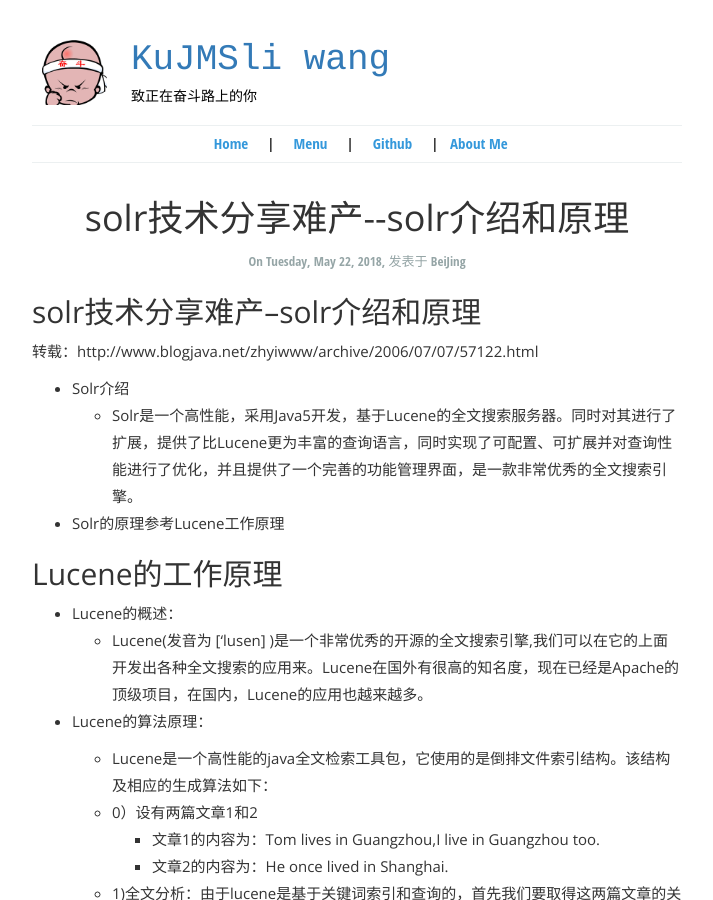
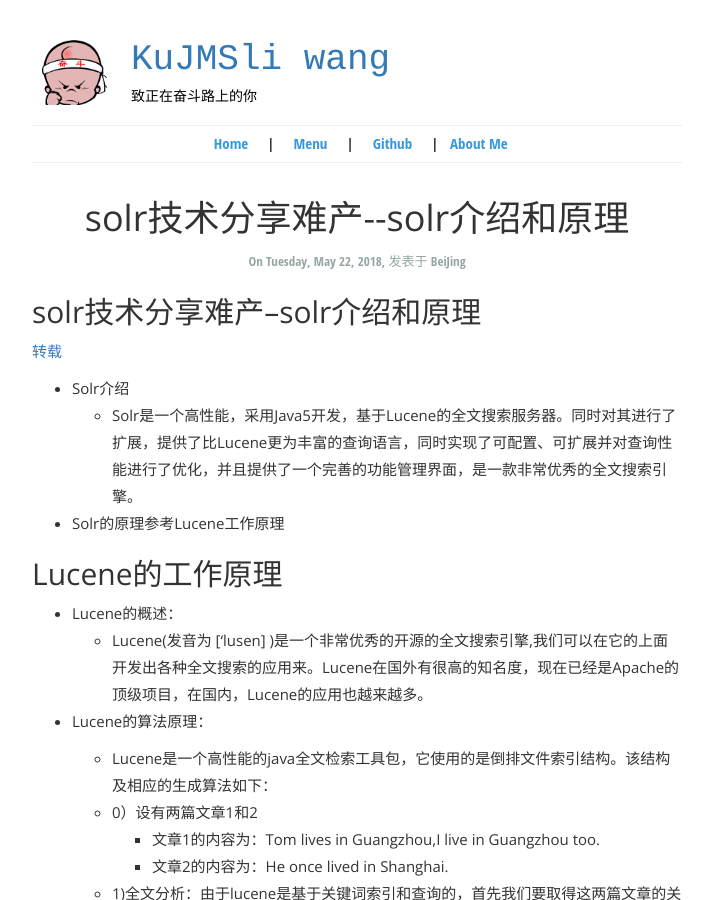
Before and after one commit to KuJMSliwang/KuJMSliwang.github.io, a Jekyll site: the page built from _posts/2018-05-22-solr.md, in a window 1280 px wide and 900 px high. Shown: the whole window, without its empty margins (283-996 px from the left). Built offline with Jekyll 4.4.1, drawn with Linux system fonts in a browser that asks for light colours.

Commit message:
转载改格式

```diff
--- a/_posts/2018-05-22-solr.md
+++ b/_posts/2018-05-22-solr.md
@@ -8,7 +8,7 @@
 ---
 
 ## solr技术分享难产--solr介绍和原理
-转载：http://www.blogjava.net/zhyiwww/archive/2006/07/07/57122.html
+[转载](http://www.blogjava.net/zhyiwww/archive/2006/07/07/57122.html)
 * Solr介绍
     * Solr是一个高性能，采用Java5开发，基于Lucene的全文搜索服务器。同时对其进行了扩展，提供了比Lucene更为丰富的查询语言，同时实现了可配置、可扩展并对查询性能进行了优化，并且提供了一个完善的功能管理界面，是一款非常优秀的全文搜索引擎。
 * Solr的原理参考Lucene工作原理
```
Also changed, not shown: _posts/2018-05-24-solr.md (+2 -1 lines).
